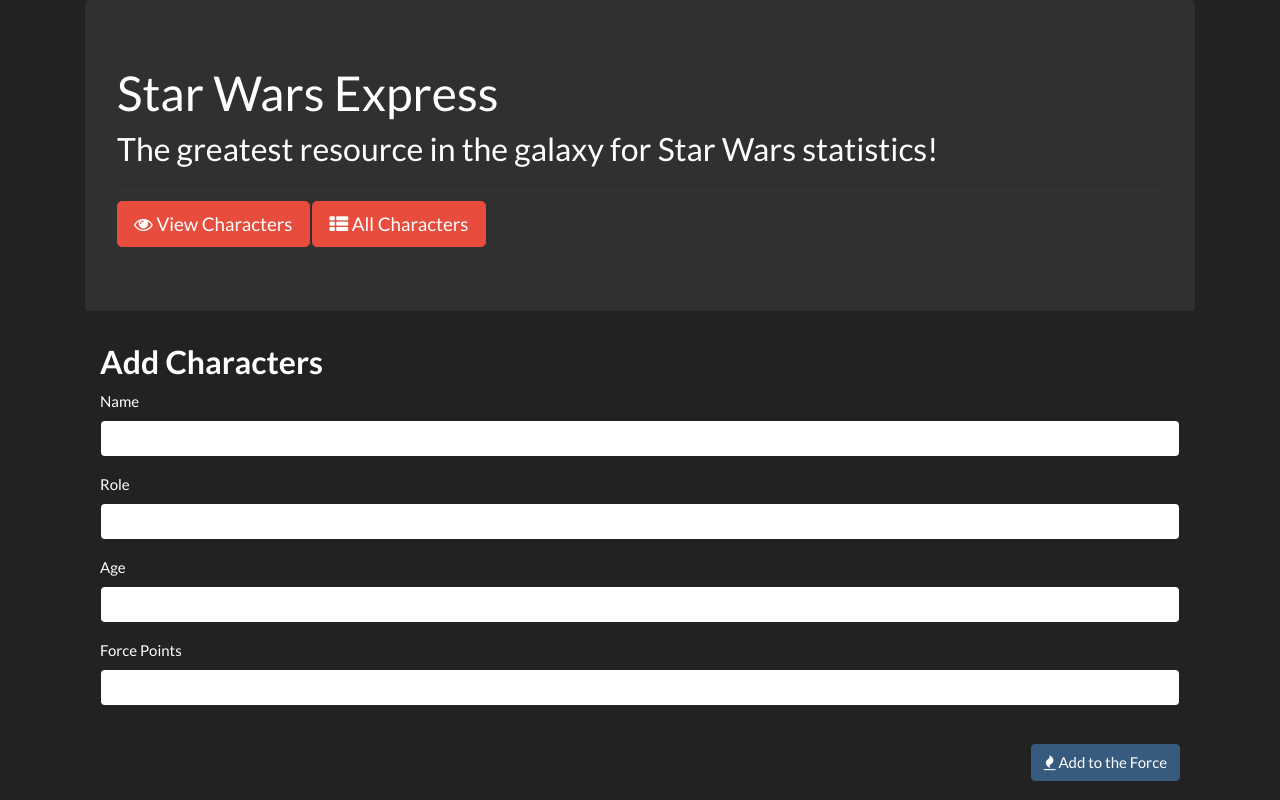
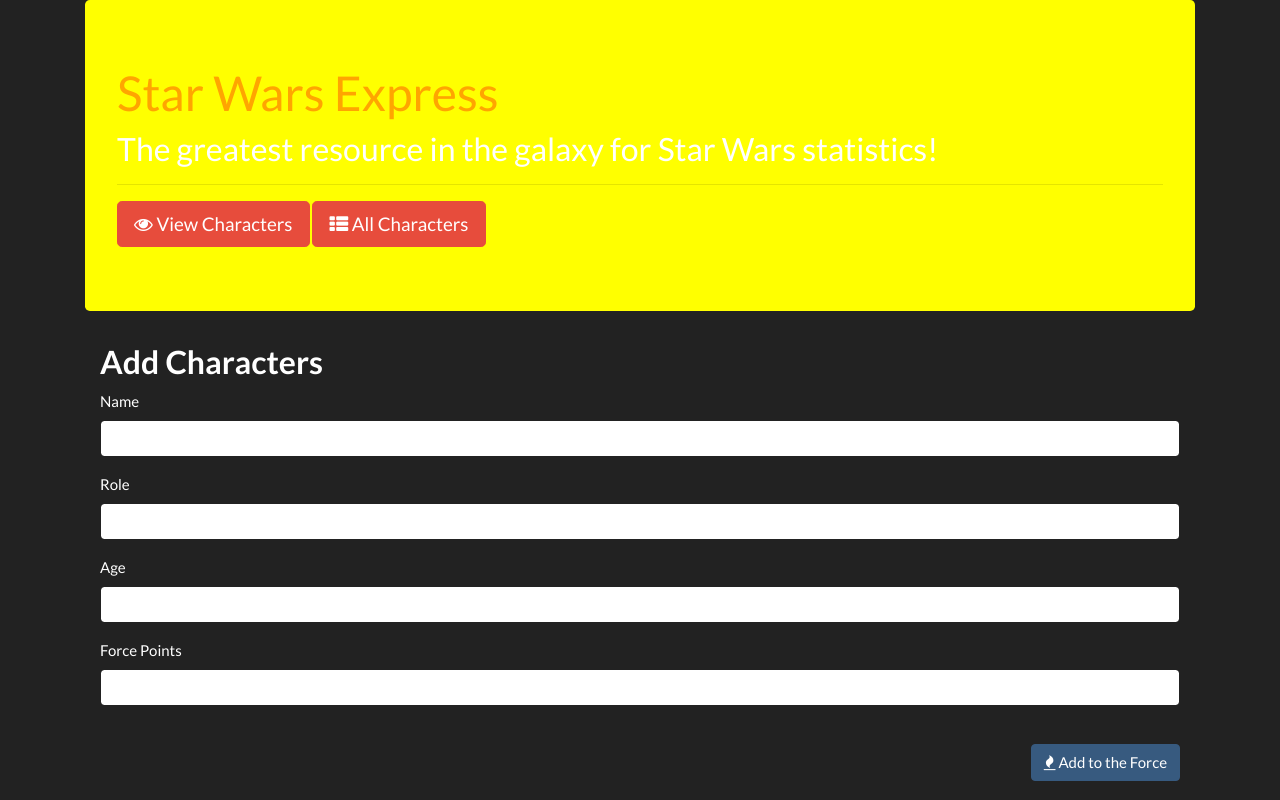
Before and after one commit to Belle85/StarWars, a website: page public/add.html in a window 1280 px wide. Drawn offline with nearby package versions, Linux system fonts and the light colour scheme.

Commit message:
Fixed MIM error message by creating the public folder.

```diff
--- a/add.html
+++ b/public/add.html
@@ -9,6 +9,8 @@
     <!-- Latest compiled and minified CSS & JS -->
     <link rel="stylesheet" href="https://stackpath.bootstrapcdn.com/bootswatch/4.1.3/darkly/bootstrap.min.css">
     <link rel="stylesheet" href="https://stackpath.bootstrapcdn.com/font-awesome/4.7.0/css/font-awesome.min.css">
+    <link rel="stylesheet" href="./css/style.css" type="text/css" media="screen"/>
+
     <script src="https://code.jquery.com/jquery.js"></script>
     <script src="https://maxcdn.bootstrapcdn.com/bootstrap/4.0.0/js/bootstrap.min.js"></script>
 </head>
--- a/server.js
+++ b/server.js
@@ -4,6 +4,7 @@
 var path = require("path")
 
 var app = express();
+app.use(express.static(path.join(__dirname,"public")));
 // var PORT = 3000;
 
 // Sets up the Express app to handle data parsing
```
Also changed, not shown: public/all.html (renamed from all.html, +2 -0 lines), public/index.html (renamed from index.html, +1 -1 lines), public/css/style.css (renamed from assets/css/style.css), 6 other files.
